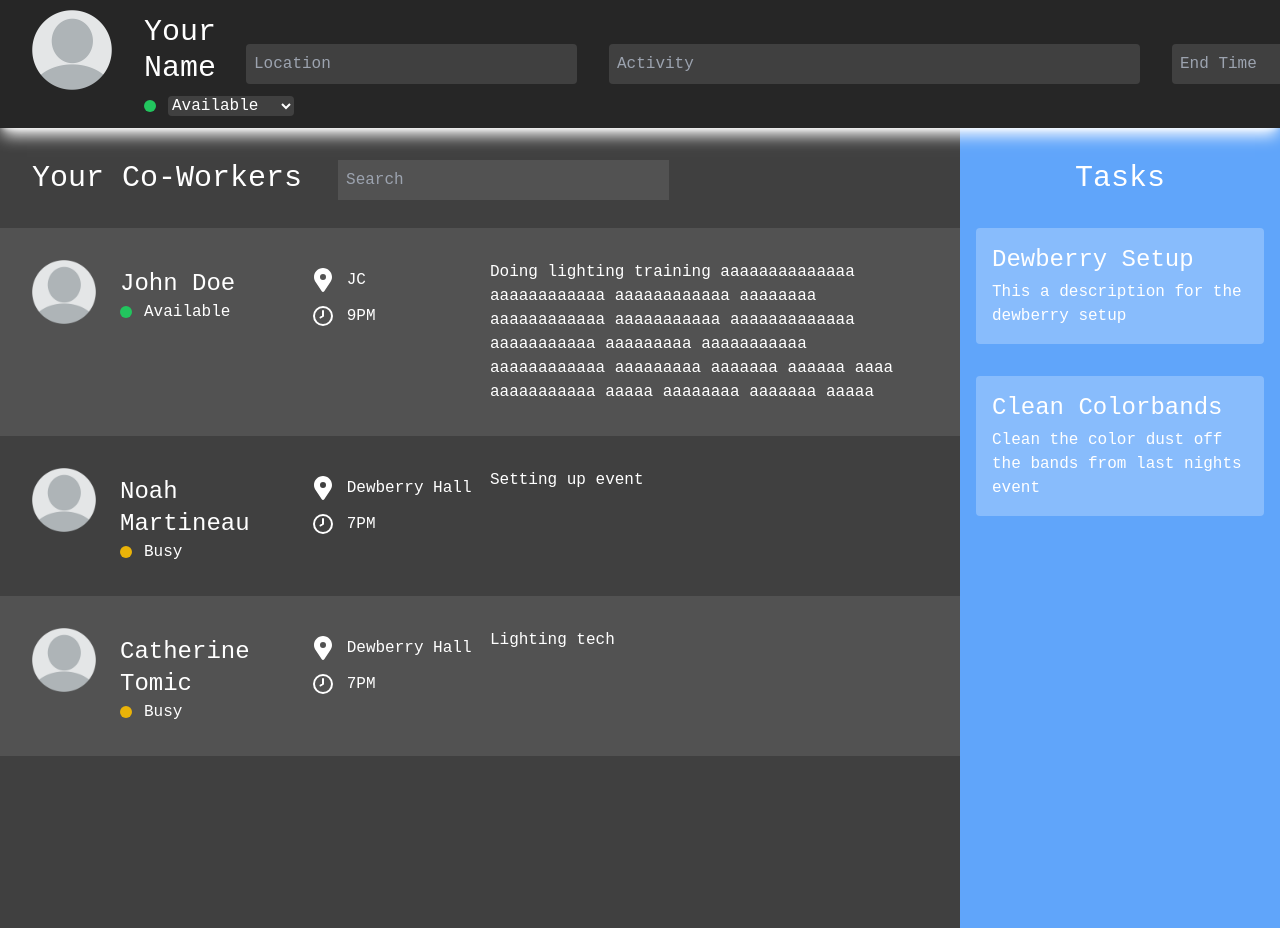
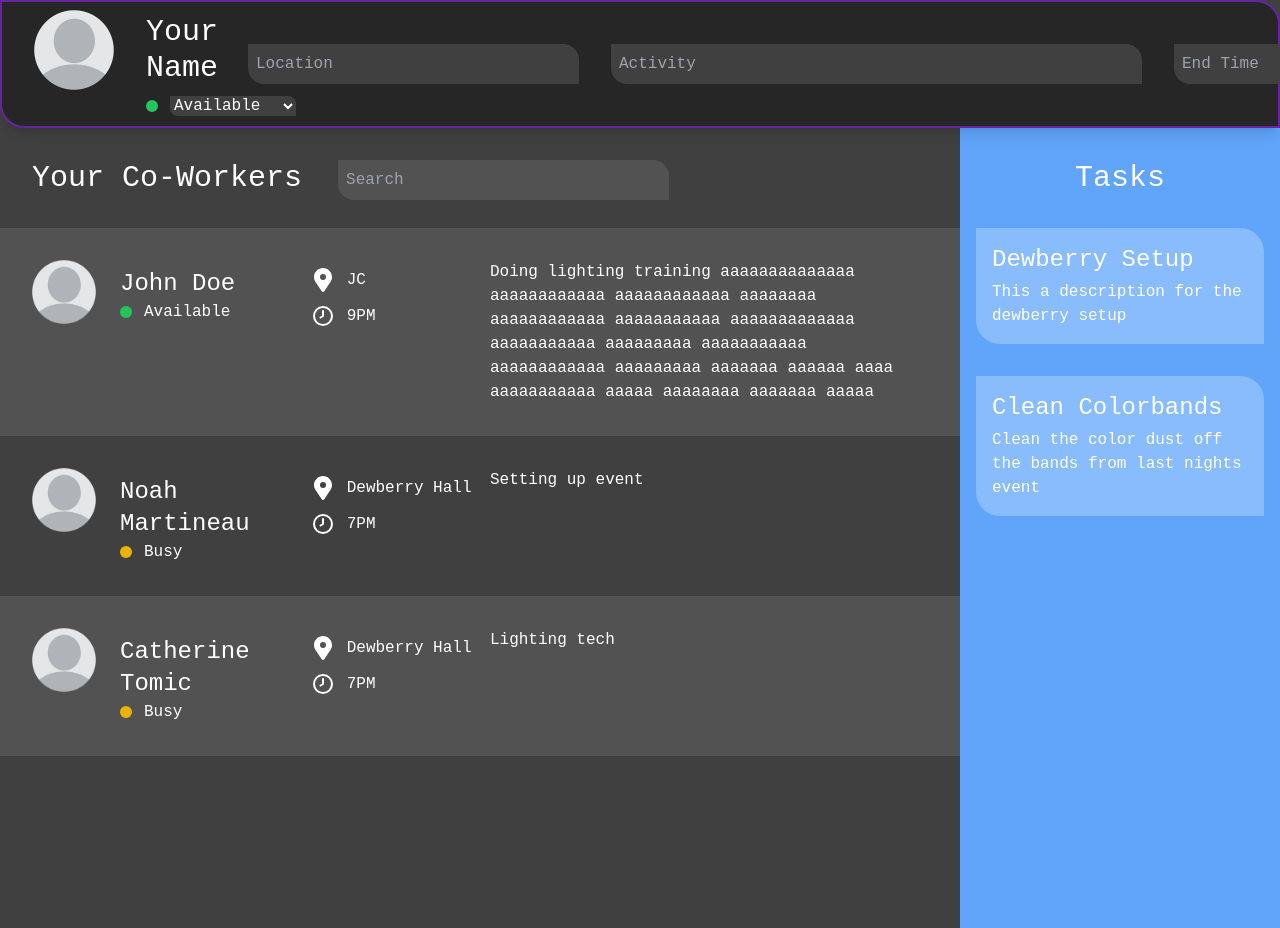
Before and after one commit to sp-ec/patriothacks-2024, a React (Create React App) app in the folder frontend/: page / in a window 1280 px wide. Shown: the top 928 px of the page. Built offline with nearby package versions, Linux system fonts and the light colour scheme; no server answers.

Commit message:
Rounded Corners

```diff
--- a/frontend/src/components/Dropdown.js
+++ b/frontend/src/components/Dropdown.js
@@ -13,7 +13,7 @@ const Dropdown = ({onStatusChange}) => {
             <select
                 value={selectedOption}
                 onChange={(e) => handleSelect(e.target.value)}
-                className='bg-neutral-700 rounded'
+                className='bg-neutral-700 rounded-bl-lg rounded-tr-lg'
             >
                 <option value="Available">Available</option>
                 <option value="Busy">Busy</option>
--- a/frontend/src/components/Header.js
+++ b/frontend/src/components/Header.js
@@ -4,14 +4,14 @@ import ProfileHeader from './ProfileHeader'
 export class Header extends Component {
     render() {
         return (
-            <div className='bg-neutral-800 h-32 flex items-center absolute w-full shadow-lg shadow-white'>
+            <div className='bg-neutral-800 h-32 flex items-center absolute w-full shadow-lg border-2 border-purple-700/75  rounded-bl-3xl rounded-tr-3xl'>
 
                 <div className='flex flex-col ml-8'>
                     <ProfileHeader />
                 </div>
                 <div className='flex flex-col ml-8'>
                     <textarea
-                        className='bg-neutral-700 text-white p-2 rounded'
+                        className='bg-neutral-700 text-white p-2 rounded-bl-2xl rounded-tr-2xl'
                         placeholder='Location'
                         rows='1'
                         cols='30'
@@ -20,7 +20,7 @@ export class Header extends Component {
                 </div>
                 <div className='flex flex-col ml-8'>
                     <textarea
-                        className='bg-neutral-700 text-white p-2 rounded'
+                        className='bg-neutral-700 text-white p-2 rounded-bl-2xl rounded-tr-2xl'
                         placeholder='Activity'
                         rows='1'
                         cols='50'
@@ -29,7 +29,7 @@ export class Header extends Component {
                 </div>
                 <div className='flex flex-col ml-8'>
                     <textarea
-                        className='bg-neutral-700 text-white p-2 rounded'
+                        className='bg-neutral-700 text-white p-2 rounded-bl-2xl rounded-tr-2xl'
                         placeholder='End Time'
                         rows='1'
                         cols='10'
--- a/frontend/src/components/Task.js
+++ b/frontend/src/components/Task.js
@@ -1,7 +1,7 @@
 const Task = (props) => {
     return (
         <div>
-            <div className='flex flex-row bg-white bg-opacity-25 p-4 m-4 rounded'>
+            <div className='flex flex-row bg-white bg-opacity-25 p-4 m-4 rounded-bl-3xl rounded-tr-3xl'>
                 <div className='flex flex-col'>
                     <h1 className='text-white text-2xl'>{props.name}</h1>
                     <p className='text-white mt-1'>{props.description}</p>
--- a/frontend/src/components/WorkerStatus.js
+++ b/frontend/src/components/WorkerStatus.js
@@ -5,7 +5,7 @@ const WorkerStatus = (props) => {
     return (
         <div className={props.bg}>
             <div className='flex flex-row p-4 m-4 rounded'>
-                <div className='flex flex-row basis-1/3'>
+                <div className='flex flex-row basis-1/3 rounded'>
                     <img src={require('../images/template_profile.png')} alt='Template' className='h-16 mr-6'></img>
                     <div className='flex flex-col mt-2'>
                         <h1 className='text-white text-2xl'>{props.name}</h1>
--- a/frontend/src/pages/Main.js
+++ b/frontend/src/pages/Main.js
@@ -34,7 +34,7 @@ function Main() {
                     <div className='flex flex-row mt-4 ml-4 mb-4'>
                         <h2 className='text-white text-3xl p-4'>Your Co-Workers</h2>
                         <textarea
-                            className='bg-neutral-600 text-white p-2 h-10 mt-4 ml-5'
+                            className='bg-neutral-600 text-white p-2 h-10 mt-4 ml-5 rounded-bl-2xl rounded-tr-2xl'
                             placeholder='Search'
                             rows='1'
                             cols='30'
```
